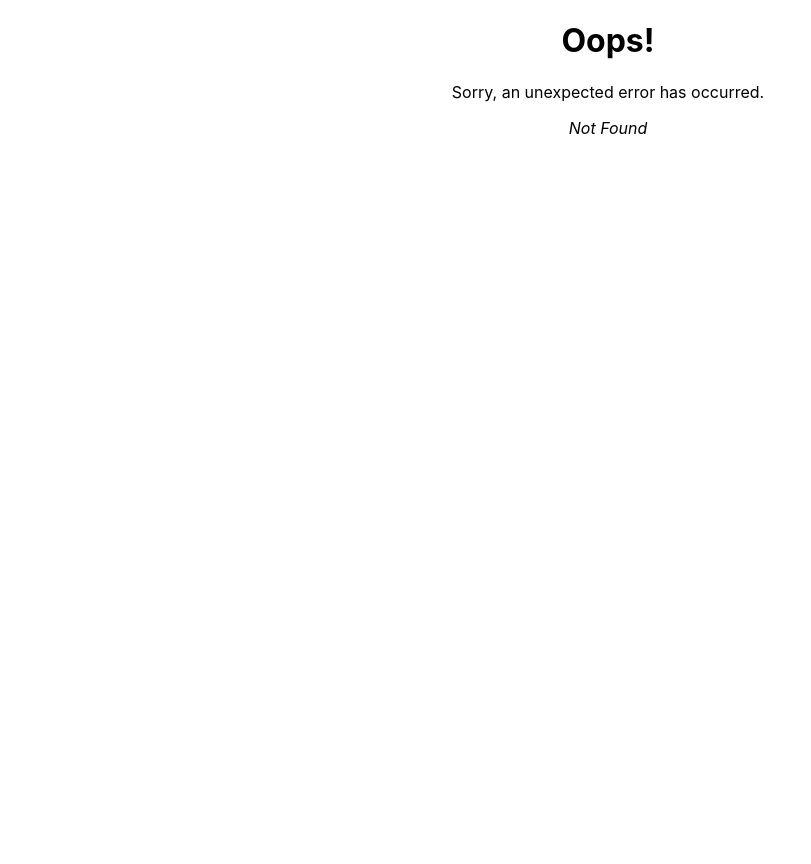
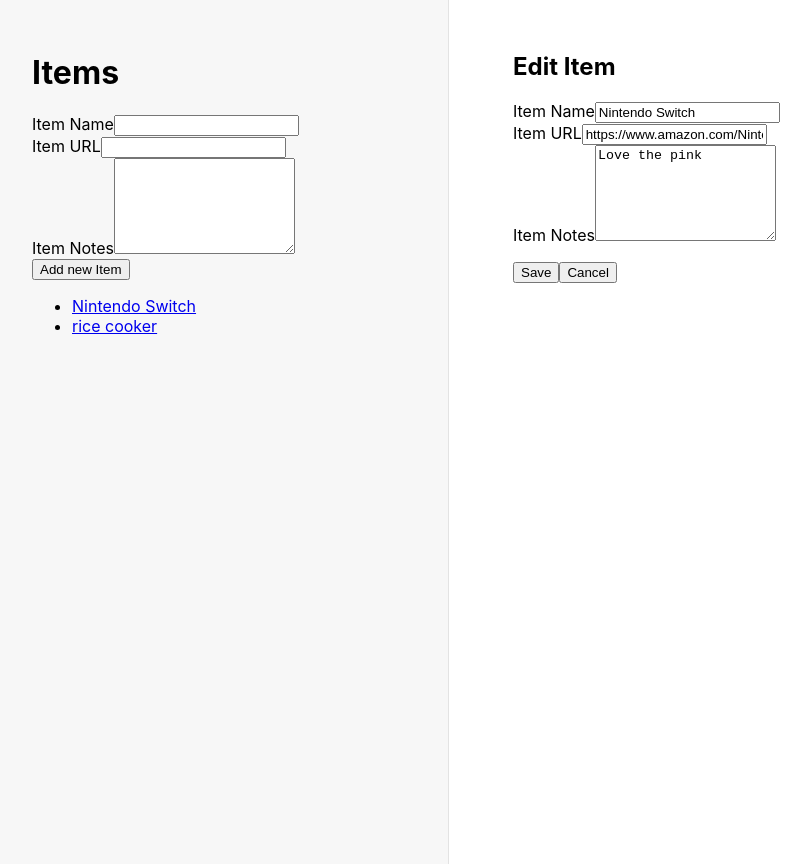
Before and after one commit to stephanieg0/secret-santa, a React (Create React App) app: page /items/1/edit in a window 1280 px wide. Before the commit this address had no page. Shown: the whole page, without its empty margins (32-843 px from the left). Before the commit the page ends 800 px from the top, so only its background shows below. Built offline with nearby package versions, Linux system fonts and the light colour scheme.

Commit message:
able to edit and create dummy data

```diff
--- a/src/api/create-item-api.js
+++ b/src/api/create-item-api.js
@@ -1,2 +1,18 @@
-export function createItemApi(){
+import {items} from './items-data'
+
+export function createItemApi(request, params){
+  const {itemId} = params
+	const {itemName, itemUrl, itemNotes} = request
+	const orderedIds = items.map(item => item.id).sort()
+
+	const newItem = {
+		id: orderedIds + 1,
+		name: itemName,
+		url: itemUrl,
+		notes: itemNotes
+	}
+
+  items.push(newItem)
+
+  return newItem
 }
--- /dev/null
+++ b/src/api/update-item-api.js
@@ -0,0 +1,20 @@
+import {items} from './items-data'
+
+// This api is not really updating right now
+export function updateItemApi(request, params){
+	const {itemId} = params
+	const {itemName, itemUrl, itemNotes} = request
+	const newItem = {
+		id: parseInt(itemId),
+		name: itemName,
+		url: itemUrl,
+		notes: itemNotes
+	}
+	// find index of the item to remove
+	const itemIndex = items.findIndex(item => item.id == parseInt(itemId))
+
+	// replace item
+	items.splice(itemIndex, 1, newItem)
+
+	return items
+}
--- /dev/null
+++ b/src/components/edit-item.jsx
@@ -0,0 +1,53 @@
+import {Form, useLoaderData, redirect} from 'react-router-dom'
+import {updateItemApi} from '../api/update-item-api'
+
+export async function action({request, params}){
+	const formData = await request.formData();
+	const updates = Object.fromEntries(formData);
+	await updateItemApi(updates, params)
+	return redirect(`/items/${params.itemId}`);
+}
+
+export default function EditItem(){
+	const {item} = useLoaderData();
+
+	return (
+		<>
+			<div id='new-item'>
+				<Form method='post'>
+					<h2>Edit Item</h2>
+					<div>
+						<label >Item Name</label>
+						<input
+							aria-label='name'
+							type='text'
+							name='itemName'
+							defaultValue={item.name}
+						/>
+					</div>
+					<div>
+						<label >Item URL</label>
+						<input
+							aria-label='url'
+							type='text'
+							name='itemUrl'
+							defaultValue={item.url}
+						/>
+					</div>
+					<div>
+						<label >Item Notes</label>
+						<textarea
+							name='itemNotes'
+							defaultValue={item.notes}
+							rows={6}
+						/>
+					</div>
+					<p>
+						<button type='submit'>Save</button>
+						<button type='button'>Cancel</button>
+					</p>
+				</Form>
+			</div>
+		</>
+	)
+}
--- a/src/components/item.jsx
+++ b/src/components/item.jsx
@@ -3,7 +3,7 @@ import {getItemApi} from '../api/get-item-api'
 
 export async function loader({params}) {
   const item = await getItemApi(params);
-  return { item };
+  return {item};
 }
 
 export default function Item(){
--- a/src/components/items.jsx
+++ b/src/components/items.jsx
@@ -1,4 +1,4 @@
-import {Outlet, Link, useLoaderData, Form} from 'react-router-dom';
+import {Outlet, Link, useLoaderData, Form, redirect} from 'react-router-dom';
 import {getItemsApi} from '../api/get-items-api'
 import {createItemApi} from '../api/create-item-api'
 
@@ -7,10 +7,12 @@ export async function loader() {
   return { items };
 }
 
-export async function action() {
-	// this creates the post action in the route
-  const itemResponse = await createItemApi();
-  return { itemResponse };
+// this creates the post action in the route
+export async function action({request, params}) {
+	const formData = await request.formData();
+	const updates = Object.fromEntries(formData);
+  const item = await createItemApi(updates, params);
+  return {item}
 }
 
 export default function Items() {
@@ -22,6 +24,29 @@ export default function Items() {
 				<h1>Items</h1>
 				<div>
 					<Form method='post'>
+						<div>
+							<label >Item Name</label>
+							<input
+								aria-label='name'
+								type='text'
+								name='itemName'
+							/>
+						</div>
+						<div>
+							<label >Item URL</label>
+							<input
+								aria-label='url'
+								type='text'
+								name='itemUrl'
+							/>
+						</div>
+						<div>
+							<label >Item Notes</label>
+							<textarea
+								name='itemNotes'
+								rows={6}
+							/>
+						</div>
 						<button type='submit'>Add new Item</button>
 					</Form>
 				</div>
--- a/src/index.css
+++ b/src/index.css
@@ -15,3 +15,25 @@ code {
 #error-page {
   text-align: center;
 }
+
+#root {
+  display: flex;
+  height: 100%;
+  width: 100%;
+}
+
+#sidebar {
+  width: 22rem;
+  background-color: #f7f7f7;
+  border-right: solid 1px #e3e3e3;
+  display: flex;
+  flex-direction: column;
+  padding: 2rem 4rem;
+  min-height: 800px;
+}
+
+#detail {
+  flex: 1;
+  padding: 2rem 4rem;
+  width: 100%;
+}
--- a/src/index.jsx
+++ b/src/index.jsx
@@ -3,6 +3,7 @@ import ReactDOM from 'react-dom/client';
 import './index.css';
 import Item, {loader as itemLoader} from '../src/components/item';
 import Items, {loader, action} from '../src/components/items';
+import EditItem, {action as actionEdit} from './components/edit-item';
 import Root from './routes/root';
 import ErrorPage from './routes/error-page';
 import reportWebVitals from './reportWebVitals';
@@ -29,6 +30,12 @@ const router = createBrowserRouter([
         element: <Item/>,
         loader: itemLoader,
       },
+      {
+        path: '/items/:itemId/edit',
+        element: <EditItem/>,
+        loader: itemLoader,
+        action: actionEdit
+      }
     ]
   }
 ]);
```
